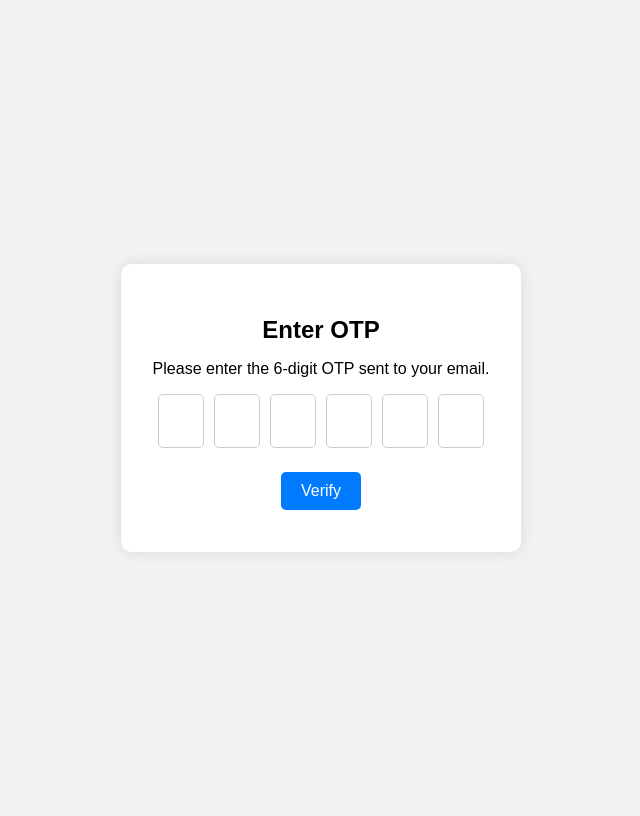
After one commit to RaviRajGhorsai/Login-Verification-with-Django, a Django app: page /verify_otp/ in a window 1280 px wide. The commit adds this page. Shown: the whole page, without its empty margins (319-959 px from the left). Run offline with Django 5.2, Linux system fonts and the light colour scheme.

Commit message:
OTP verification added

```diff
--- a/Project/app/templates/login.html
+++ b/Project/app/templates/login.html
@@ -6,7 +6,7 @@
 </head>
 <body style="background-color: #f2f2f2; font-family: Arial, sans-serif; display: flex; justify-content: center; align-items: center; height: 100vh;">
 
-    <form method="POST" action="" style="background-color: #fff; padding: 40px; border-radius: 8px; box-shadow: 0 0 10px rgba(0,0,0,0.1); width: 300px;">
+    <form method="POST" action="{% url 'login' %}" style="background-color: #fff; padding: 40px; border-radius: 8px; box-shadow: 0 0 10px rgba(0,0,0,0.1); width: 300px;">
         {% csrf_token %}
         <h2 style="text-align: center; margin-bottom: 20px;">Login</h2>
 
--- /dev/null
+++ b/Project/app/templates/otp.html
@@ -0,0 +1,116 @@
+<!DOCTYPE html>
+<html lang="en">
+<head>
+    <meta charset="UTF-8">
+    <title>OTP Verification</title>
+    <style>
+        body {
+            font-family: Arial, sans-serif;
+            background: #f2f2f2;
+            display: flex;
+            justify-content: center;
+            align-items: center;
+            height: 100vh;
+        }
+
+        .container {
+            background: white;
+            padding: 2rem;
+            border-radius: 10px;
+            box-shadow: 0 0 15px rgba(0, 0, 0, 0.1);
+            text-align: center;
+        }
+
+        .container h2 {
+            margin-bottom: 1rem;
+        }
+
+        .otp-inputs {
+            display: flex;
+            justify-content: center;
+            gap: 10px;
+        }
+
+        .otp-inputs input {
+            width: 40px;
+            height: 50px;
+            text-align: center;
+            font-size: 1.5rem;
+            border: 1px solid #ccc;
+            border-radius: 5px;
+        }
+
+        .otp-inputs input:focus {
+            border-color: #007bff;
+            outline: none;
+        }
+
+        button {
+            margin-top: 1.5rem;
+            padding: 10px 20px;
+            font-size: 1rem;
+            border: none;
+            background-color: #007bff;
+            color: white;
+            border-radius: 5px;
+            cursor: pointer;
+        }
+
+        button:hover {
+            background-color: #0056b3;
+        }
+
+        .error {
+            color: red;
+            margin-top: 10px;
+        }
+    </style>
+
+</head>
+
+<body>
+    <div class="container">
+        <h2>Enter OTP</h2>
+        <form id="otpForm" method="POST" action="{% url 'otp_verify' %}">
+            {% csrf_token %}
+            <p>Please enter the 6-digit OTP sent to your email.</p>
+            <div class="otp-inputs">
+                <input type="text" name="0" maxlength="1" required>
+                <input type="text" name="1" maxlength="1" required>
+                <input type="text" name="2" maxlength="1" required>
+                <input type="text" name="3" maxlength="1" required>
+                <input type="text" name="4" maxlength="1" required>
+                <input type="text" name="5" maxlength="1" required>
+            </div>
+            <button type="submit">Verify</button>
+            <div class="error" id="error"></div>
+            {% if error %}
+            <p style="color: red; margin-top: 10px;">{{ error }}</p>
+            {% endif %}
+        </form>
+    </div>
+</body>
+
+<script>
+    // Get all OTP input fields
+    const otpInputs = document.querySelectorAll('.otp-inputs input');
+
+    otpInputs.forEach((input, index) => {
+        // When a user types into the input field
+        input.addEventListener('input', () => {
+            // Move to the next field if current input is filled
+            if (input.value && index < otpInputs.length - 1) {
+                otpInputs[index + 1].focus();
+            }
+        });
+
+        // Allow moving to the previous input field when backspace is pressed
+        input.addEventListener('keydown', (e) => {
+            if (e.key === "Backspace" && !input.value && index > 0) {
+                otpInputs[index - 1].focus();
+            }
+        });
+    });
+</script>
+
+</html>
--- a/Project/app/templates/signup.html
+++ b/Project/app/templates/signup.html
@@ -6,7 +6,7 @@
 </head>
 <body style="background-color: #f2f2f2; font-family: Arial, sans-serif; display: flex; justify-content: center; align-items: center; height: 100vh;">
 
-    <form method="POST" action="" style="background-color: #fff; padding: 40px; border-radius: 8px; box-shadow: 0 0 10px rgba(0,0,0,0.1); width: 300px;">
+    <form method="POST" action="{% url 'signup' %}" style="background-color: #fff; padding: 40px; border-radius: 8px; box-shadow: 0 0 10px rgba(0,0,0,0.1); width: 300px;">
         {% csrf_token %}
         <h2 style="text-align: center; margin-bottom: 20px;">Signup</h2>
 
--- a/Project/app/urls.py
+++ b/Project/app/urls.py
@@ -6,4 +6,5 @@ urlpatterns = [
     path('signup/', views.signup, name='signup'),
     path('dashboard/', views.dashboard, name='dashboard'),
     path('logout/', views.logout_view, name='logout'),
+    path('verify_otp/', views.otp_verify, name='otp_verify'),
 ]
--- a/Project/app/views.py
+++ b/Project/app/views.py
@@ -6,6 +6,8 @@ from django.core.validators import validate_email
 from django.core.exceptions import ValidationError
 import smtplib, ssl
 import requests
+import random
+import json
 # Create your views here.
 
 User = get_user_model()
@@ -85,19 +87,69 @@ def login_view(request):
         user = authenticate(request, username=username, password=password)
 
         if user is not None:
-            login(request, user)
+
+            otp = random.randint(100000, 999999)
+            request.session['otp'] = otp
+            request.session['user_id'] = user.id
+            request.session['username'] = username
+            request.session.set_expiry(300)  # Set session expiry to 5 minutes
+
+            port = 465
+            smtp_server = "smtp.gmail.com"
+            sender_email = "testappdjango37@gmail.com"
+            receiver_email = user.email
+            password_email = "thki rglo oqgr koee"
+            message = f"Subject: Login OTP\n\nYour 6-digit OTP is {otp}. Do not share it.\n\nOTP expires in 5 minutes."
+
+            context = ssl.create_default_context()
+            try:
+                with smtplib.SMTP_SSL(smtp_server, port, context=context) as server:
+                    server.login(sender_email, password_email)
+                    server.sendmail(sender_email, receiver_email, message)
+            except Exception as e:
+                print(f"Error sending email: {e}")
+                return render(request, 'login.html', {'error': 'Failed to send OTP email'})
             # Redirect to the dashboard or any other page after successful login
-            print("User is authenticated")
-            return redirect('dashboard')
+            return redirect('otp_verify')  # Redirect to the OTP verification page
         else:
             print("invalid credentials")
             return render(request, 'login.html', {'error': 'Invalid username or password'})
 
     return render(request, 'login.html')
 
+def otp_verify(request):
+    if request.method == 'POST':
+        # Handle the OTP verification logic here
+        entered_otp = ''.join([request.POST.get(str(i), '') for i in range(6)])
+        print(entered_otp)
+        actual_otp = request.session.get('otp')
+        user_id = request.session.get('user_id')
+        print(actual_otp)
+        if not actual_otp or not user_id:
+            return render(request, 'otp.html', {'error': 'Session expired. Please login again.'})
+
+        # data = json.loads(request.body)
+        # entered_otp = data.get('otp')
+        # print(entered_otp)
+
+        if entered_otp == str(actual_otp):
+            print("verified")
+            user = User.objects.get(id=user_id)
+            login(request, user)
+            # Clear the OTP from the session after successful verification
+            request.session.pop('otp', None)
+            request.session.pop('user_id', None)
+            return redirect('dashboard')
+        else:
+            print("invalid OTP")
+            return render(request, 'otp.html', {'error': 'Invalid OTP. Please try again.'})
+    return render(request, 'otp.html')
+
 def dashboard(request):
     if request.user.is_authenticated == True:
        print("hello from dashboard")
+       request.session.pop('username', None)
+
     else:
         print("User is not authenticated")
 
```
